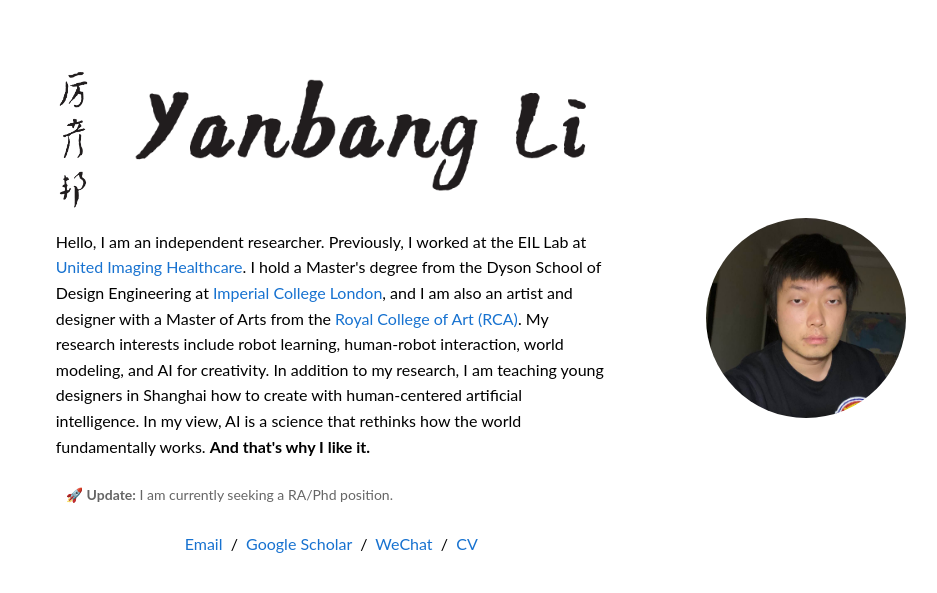
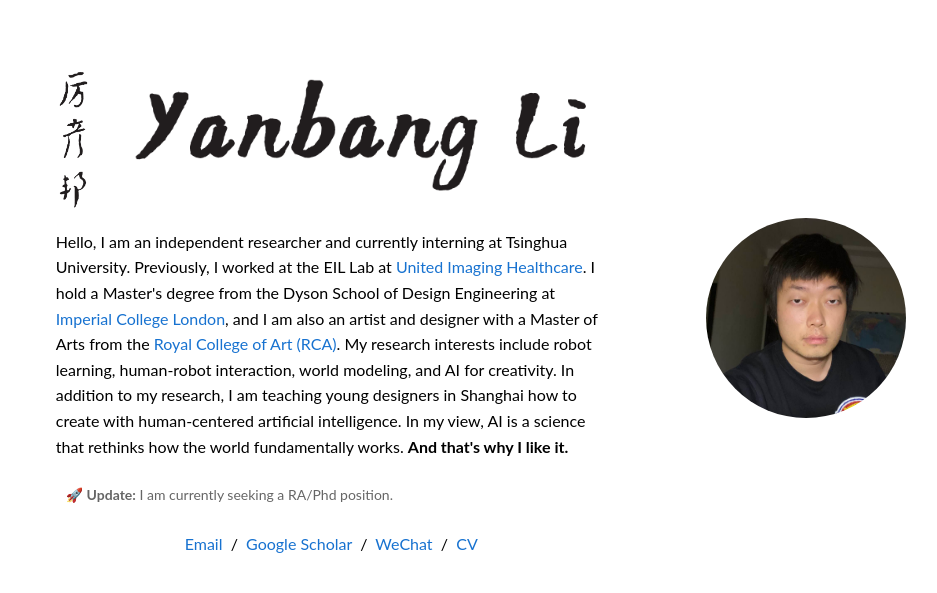
Before and after one commit to yanbangli007/yanbangli007.github.io, a plain HTML site: page index.html in a window 1280 px wide. Shown: the top 593 px of the page, without its empty margins (133-1070 px from the left). Drawn offline with Linux system fonts and the light colour scheme.

Commit message:
Update index.html

```diff
--- a/index.html
+++ b/index.html
@@ -24,7 +24,7 @@
                                                 <img src="images/logo-cn.png" alt="Yanbang Li Chinese Name" style="height:150px; margin-right:20px;">
                                                 <img src="images/logo-en.png" alt="Yanbang Li English Name" style="height:150px;">
                                             </p>
-                                            <p>Hello, I am an independent researcher. Previously, I worked at the EIL Lab at <a href="https://usa.united-imaging.com/">United Imaging Healthcare</a>. I hold a Master's degree from the Dyson School of Design Engineering at <a href="https://www.imperial.ac.uk/design-engineering/">Imperial College London</a>, and I am also an artist and designer with a Master of Arts from the <a href="https://www.rca.ac.uk/">Royal College of Art (RCA)</a>. My research interests include robot learning, human-robot interaction, world modeling, and AI for creativity. In addition to my research, I am teaching young designers in Shanghai how to create with human-centered artificial intelligence. In my view, AI is a science that rethinks how the world fundamentally works. <strong>And that's why I like it.</strong>
+                                            <p>Hello, I am an independent researcher and currently interning at Tsinghua University. Previously, I worked at the EIL Lab at <a href="https://usa.united-imaging.com/">United Imaging Healthcare</a>. I hold a Master's degree from the Dyson School of Design Engineering at <a href="https://www.imperial.ac.uk/design-engineering/">Imperial College London</a>, and I am also an artist and designer with a Master of Arts from the <a href="https://www.rca.ac.uk/">Royal College of Art (RCA)</a>. My research interests include robot learning, human-robot interaction, world modeling, and AI for creativity. In addition to my research, I am teaching young designers in Shanghai how to create with human-centered artificial intelligence. In my view, AI is a science that rethinks how the world fundamentally works. <strong>And that's why I like it.</strong>
                                             </p>
                                             <p style="padding:10px; margin:15px 0; color:#666; font-size:14px;">
                                                 <strong>🚀 Update:</strong> I am currently seeking a RA/Phd position.
```
